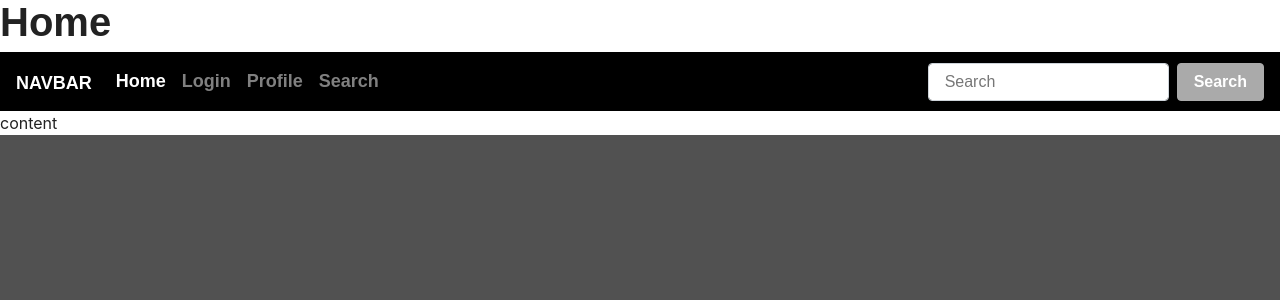
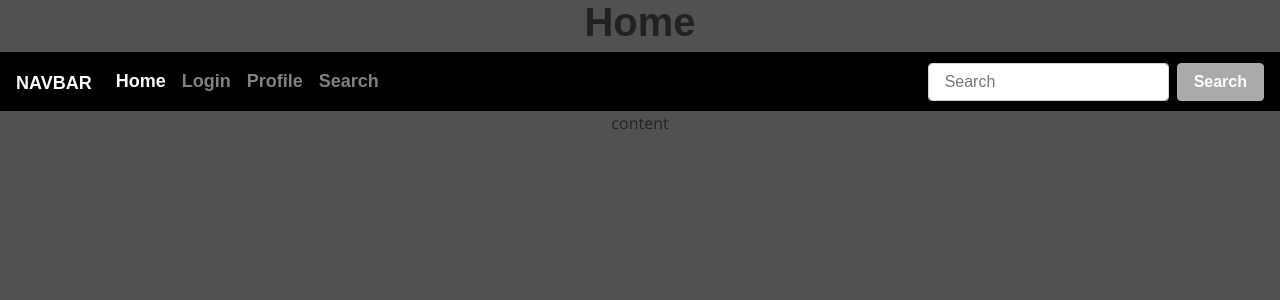
Before and after one commit to OwenCookman/MilestoneProject3, a Flask app: page / in a window 1280 px wide. Shown: the top 300 px of the page. Run offline with Flask 2, Linux system fonts and the light colour scheme; some libraries are stand-ins or nearby versions; some web fonts are replaced.

Commit message:
Added font import and universal styling

```diff
--- a/static/css/style.css
+++ b/static/css/style.css
@@ -1,3 +1,8 @@
-html {
+@import url("https://fonts.googleapis.com/css?family=Open+Sans&display=swap");
+
+body {
     background-color: #515151;
+    text-align: center;
+    font-size: 16px;
+    font-family: 'Open Sans', sans-serif;
 }
```
